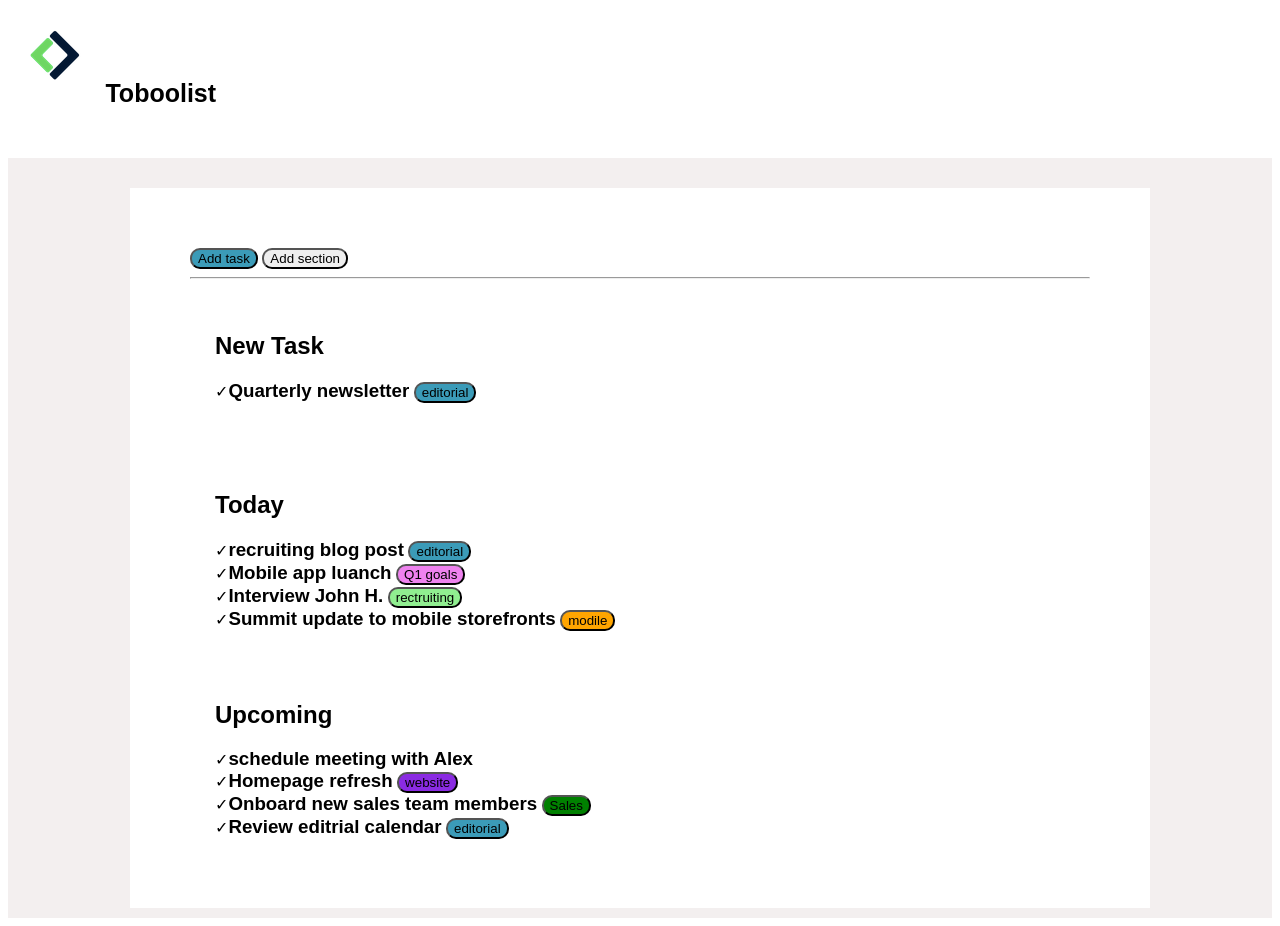
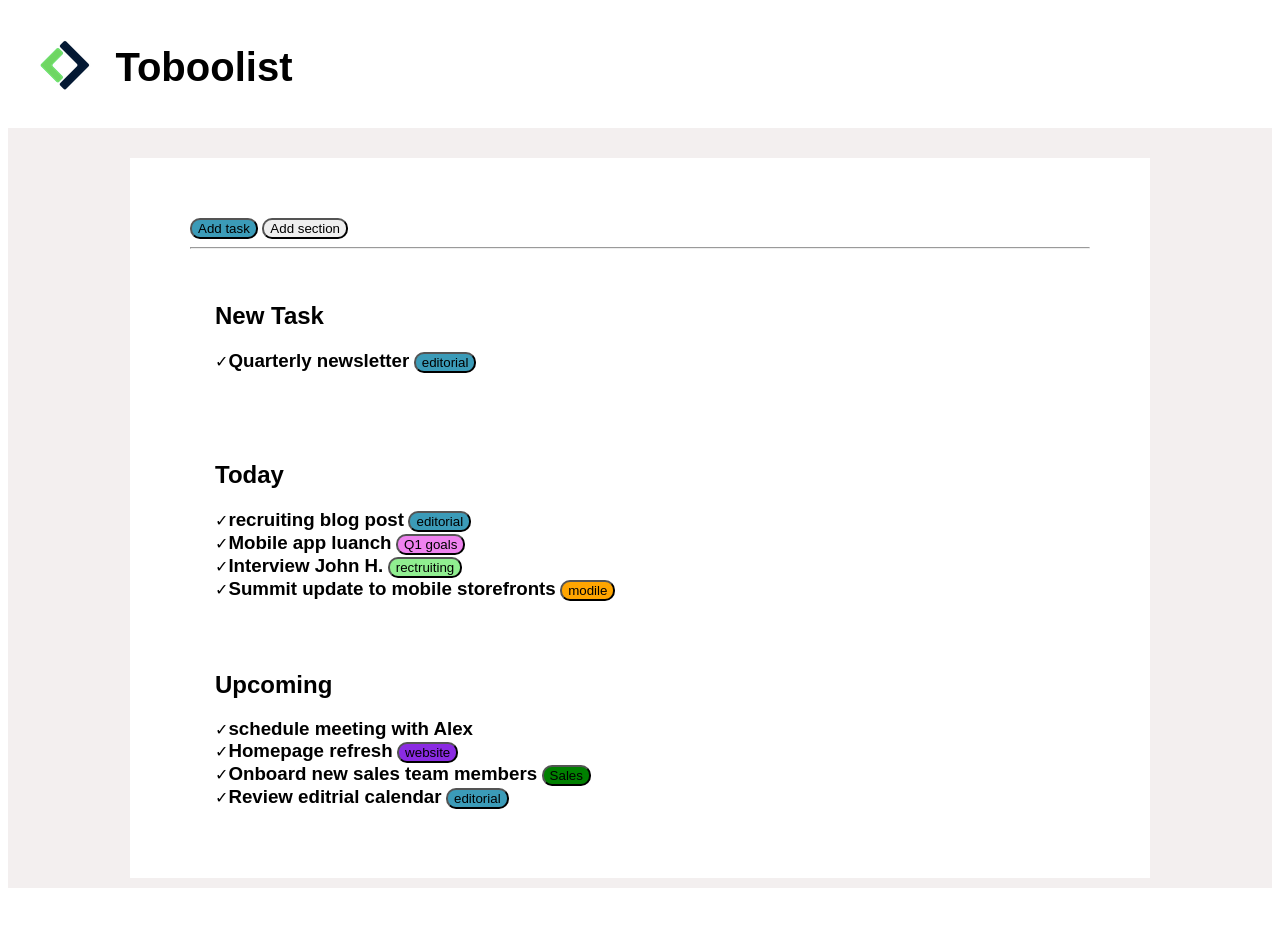
Before and after one commit to lucabettisorbelli/html-css-toboolist, a plain HTML site: page index.html in a window 1280 px wide. After the commit the page ends 896 px from the top, so only its background shows below. Drawn offline with Linux system fonts and the light colour scheme.

Commit message:
correzione h1(centratura)

```diff
--- a/css/style.css
+++ b/css/style.css
@@ -1,18 +1,20 @@
 * {
     font-family: Arial, Helvetica, sans-serif;
-
 }
 header {
-    height: 100px;
+    height: 50px;
+    padding: 10px;
 }
 
 #logo {
     padding: 20px;
+
 }
 
 h1 {
-    font-size: 25px;
+    font-size: 40px;
     display: inline-block;
+    vertical-align: top;
 }
 
 main {
```
